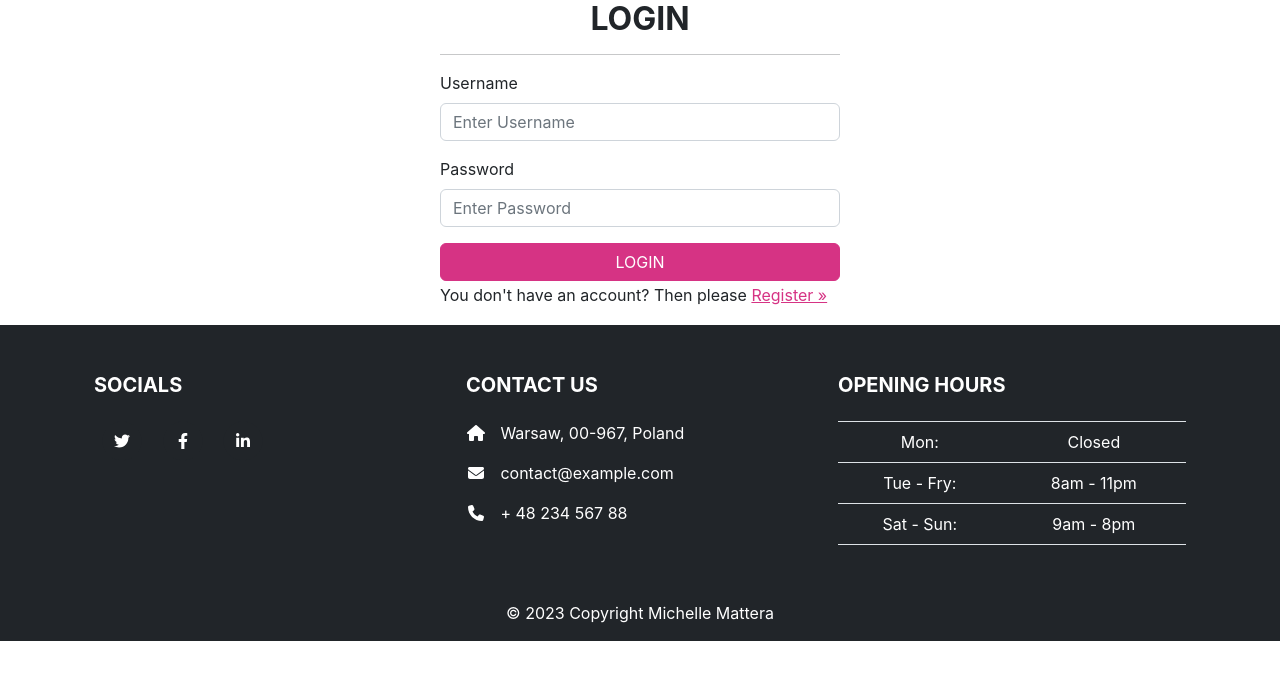
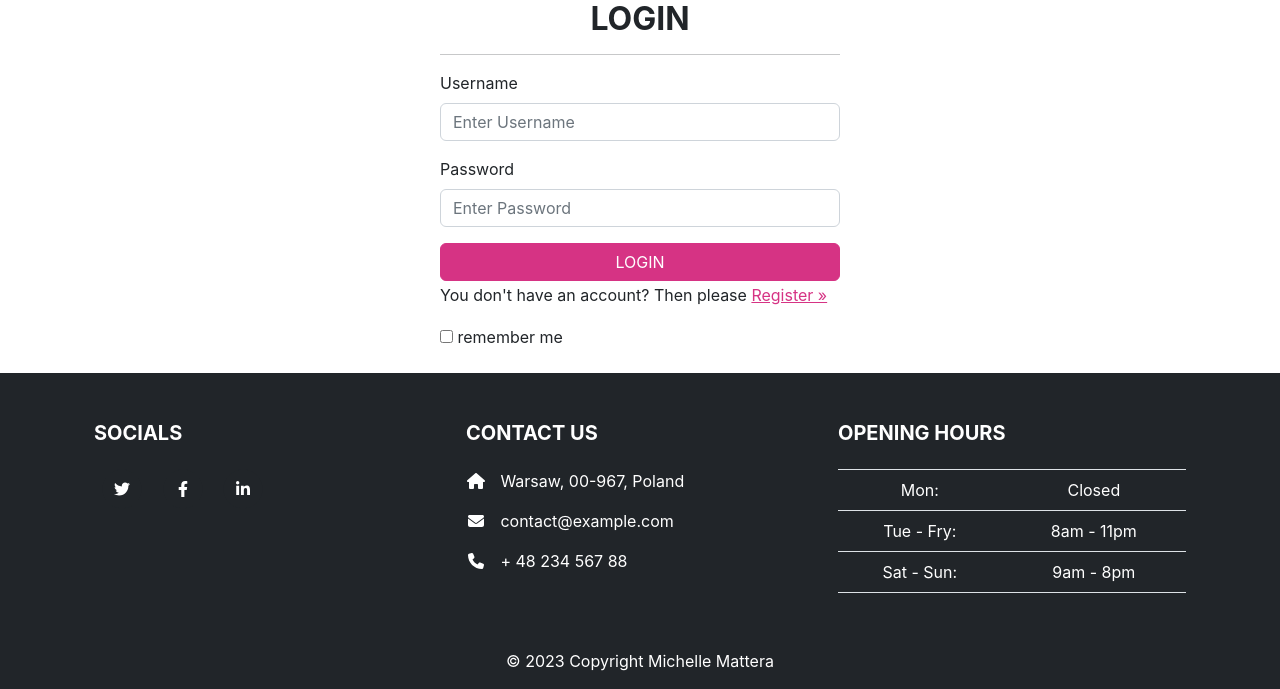
Before and after one commit to michmattera/HerBody, a Django app: page /login/ in a window 1280 px wide. Shown: the part 150-839 px from the top of the page. Before the commit the page ends 791 px from the top, so only its background shows below. Run offline with Django 3.2, Linux system fonts and the light colour scheme; some libraries are stand-ins or nearby versions.

Commit message:
Add remember me functionality

```diff
--- a/myproject/forms.py
+++ b/myproject/forms.py
@@ -47,12 +47,13 @@ def login(request):
     if request.method == 'POST':
         username = request.POST['username']
         password = request.POST['password']
-
         user = auth.authenticate(username=username, password=password)
-
+        if not request.POST.get('remember_me', None):
+            request.session.set_expiry(0)
         if user is not None:
             auth.login(request, user)
             messages.info(request, 'You have logged in correctly')
+
             return redirect('home')
         else:
             messages.info(request, 'Invalid Username or Password')
--- a/templates/account/login.html
+++ b/templates/account/login.html
@@ -13,8 +13,7 @@
 		<hr />
 		<div class="form-group">
 			<label for="username">Username</label>
-				<input type="text" class="form-control" name="username" id="username" placeholder="Enter Username"
-					Required>
+			<input type="text" class="form-control" name="username" id="username" placeholder="Enter Username" Required>
 		</div>
 		<div class="form-group">
 			<label for="password">Password</label>
@@ -24,6 +23,12 @@
 		<button type="submit" class="btn btn-primary btn-block">LOGIN</button>
 		<p>You don't have an account? Then please <a href="{% url 'register' %}">Register
 				&raquo;</a></p>
+		<div class="checkbox">
+			<label for="checkbox">
+				<input type="checkbox" name="remember_me" value="remember_me" /> remember
+				me
+			</label>
+		</div>
 	</div>
 
 </form>
```
Also changed, not shown: myproject/models.py (added, +10 -0 lines). Lines whose indentation alone changed are shown as unchanged.
